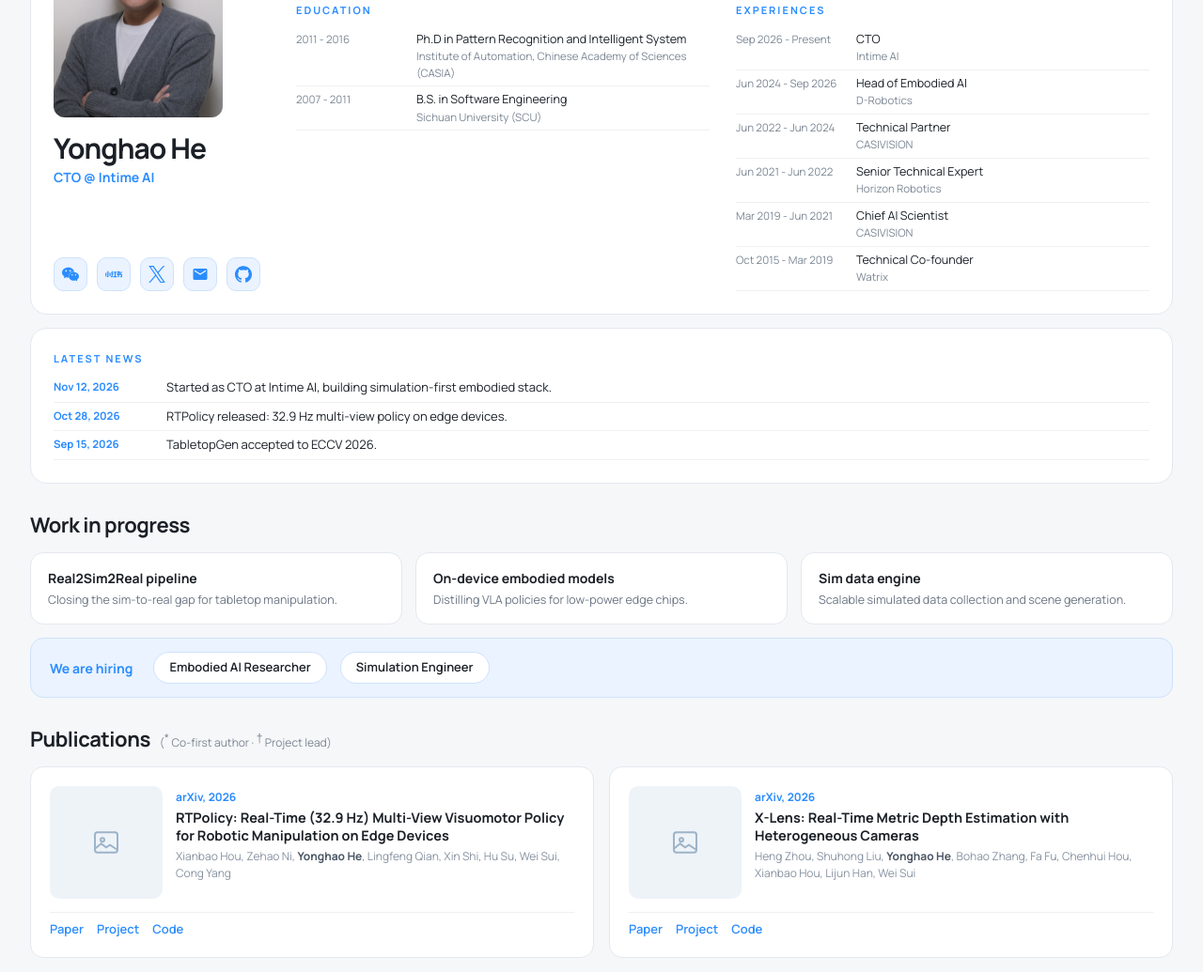
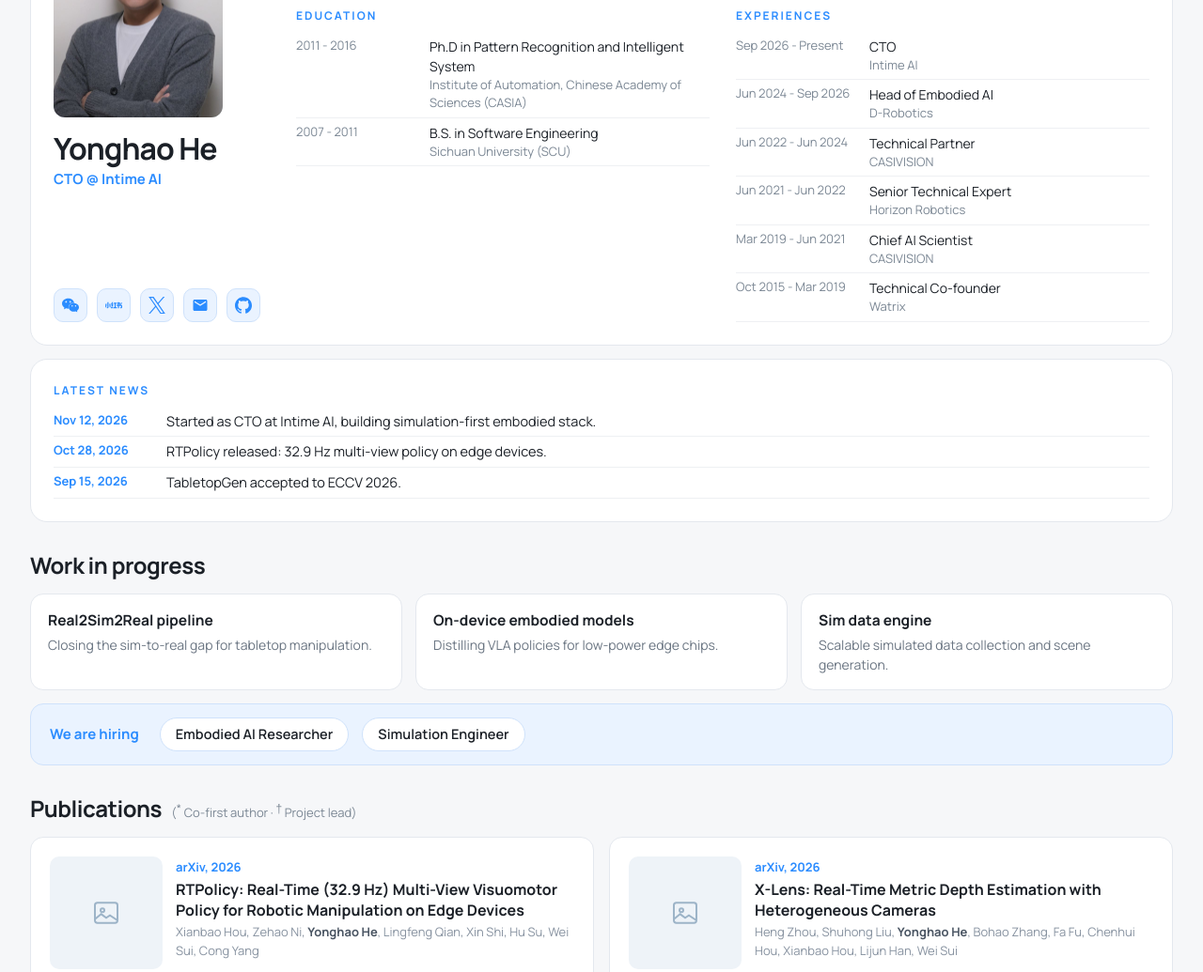
Before and after one commit to YonghaoHe/yonghaohe.github.io, a plain HTML site: page index.html in a window 1280 px wide. Shown: the part 154-1189 px from the top of the page at 94% size. Drawn offline with Linux system fonts and the light colour scheme.

Commit message:
Raise type scale one step (#14)
Co-authored-by: Cursor Agent <cursoragent@cursor.com>
Co-authored-by: yonghao.he.2023 <yonghao.he.2023@gmail.com>

```diff
--- a/css/style.css
+++ b/css/style.css
@@ -3,38 +3,38 @@
 @font-face{font-family:'Manrope';font-style:normal;font-weight:700;font-display:swap;src:url('../fonts/manrope-latin-700.woff2') format('woff2')}
 :root{--accent:#2b8cff;--accent-soft:#eaf3ff;--accent-line:#cfe2fb;--bg:#f6f7f9;--card:#fff;--line:#e4e8ee;--text:#1b2027;--muted:#7b8794}
 *{box-sizing:border-box;margin:0;padding:0}
-body{background:var(--bg);color:var(--text);font:14px/1.5 'Manrope',sans-serif}
+body{background:var(--bg);color:var(--text);font:15px/1.5 'Manrope',sans-serif}
 ul{list-style:none}a{color:inherit;text-decoration:none}
 .page{max-width:1280px;margin:0 auto;padding:32px}
 .card{background:var(--card);border:1px solid var(--line);border-radius:18px;padding:24px}
-.eyebrow{font-size:11px;letter-spacing:2px;text-transform:uppercase;color:var(--accent);margin-bottom:8px;font-weight:700}
-.section-title{font-size:22px;letter-spacing:-.5px;margin:28px 0 12px}
-.legend{font-size:12px;font-weight:400;color:var(--muted);letter-spacing:0;margin-left:6px}.legend sup{font-size:12px}
+.eyebrow{font-size:12px;letter-spacing:2px;text-transform:uppercase;color:var(--accent);margin-bottom:8px;font-weight:700}
+.section-title{font-size:24px;letter-spacing:-.5px;margin:28px 0 12px}
+.legend{font-size:13px;font-weight:400;color:var(--muted);letter-spacing:0;margin-left:6px}.legend sup{font-size:12px}
 .hero{display:grid;grid-template-columns:230px 1fr 1fr;gap:22px 28px}
 .hero-id{grid-column:1;grid-row:1/3;display:flex;flex-direction:column;align-items:flex-start}
 .avatar{width:180px;border-radius:12px;background:var(--accent-soft);display:flex;align-items:center;justify-content:center;font-size:52px;font-weight:700;color:var(--accent);letter-spacing:-2px;overflow:hidden}
 .avatar img{display:block;width:100%;height:auto}
-.hero h1{font-size:30px;letter-spacing:-1px;margin-top:16px;line-height:1.1}
+.hero h1{font-size:32px;letter-spacing:-1px;margin-top:16px;line-height:1.1}
 .role-line{color:var(--accent);font-weight:700;margin-top:4px}
 .social{display:flex;gap:10px;margin-top:auto;padding-top:20px}
 .social-icon{width:36px;height:36px;border:1px solid var(--accent-line);background:var(--accent-soft);color:var(--accent);border-radius:10px;display:flex;align-items:center;justify-content:center;transition:background .15s,color .15s}
 .social-icon:hover{background:var(--accent);color:#fff}
 .intro{grid-column:2/4;grid-row:1;color:#444;padding-bottom:14px;border-bottom:1px solid var(--line)}
 .hero-col:nth-of-type(1){grid-column:2;grid-row:2}.hero-col:nth-of-type(2){grid-column:3;grid-row:2}
-.rows li{display:grid;grid-template-columns:128px 1fr;padding:5px 0;border-bottom:1px solid #eef0f3;font-size:12.5px}
-.row-date{white-space:nowrap;color:var(--muted);font-size:11.5px}
-.row-main small{display:block;color:var(--muted);font-size:11.5px}
+.rows li{display:grid;grid-template-columns:142px 1fr;padding:5px 0;border-bottom:1px solid #eef0f3;font-size:14px}
+.row-date{white-space:nowrap;color:var(--muted);font-size:13px}
+.row-main small{display:block;color:var(--muted);font-size:13px}
 .news{margin-top:14px}
-.news-list li{display:grid;grid-template-columns:120px 1fr;padding:5px 0;border-bottom:1px solid #eef0f3;font-size:13px}
-.news-list time{color:var(--accent);font-weight:700;font-size:11.5px}
+.news-list li{display:grid;grid-template-columns:120px 1fr;padding:5px 0;border-bottom:1px solid #eef0f3;font-size:14.5px}
+.news-list time{color:var(--accent);font-weight:700;font-size:13px}
 .wip-grid{display:grid;grid-template-columns:repeat(3,1fr);gap:14px}
 .wip-card{background:var(--card);border:1px solid var(--line);border-radius:14px;padding:16px 18px}
-.wip-card h3{font-size:14px;margin-bottom:4px}.wip-card p{color:#6a7582;font-size:12.5px}
+.wip-card h3{font-size:15.5px;margin-bottom:4px}.wip-card p{color:#6a7582;font-size:14px}
 .hiring{margin-top:14px;display:flex;align-items:center;gap:14px;background:var(--accent-soft);border:1px solid var(--accent-line);border-radius:14px;padding:14px 20px}
 .hiring strong{color:var(--accent);margin-right:8px}
-.role{position:relative;background:#fff;border:1px solid var(--accent-line);border-radius:99px;padding:6px 16px;font-size:13px;font-weight:600;cursor:default;outline:none}
+.role{position:relative;background:#fff;border:1px solid var(--accent-line);border-radius:99px;padding:6px 16px;font-size:14.5px;font-weight:600;cursor:default;outline:none}
 .role:hover,.role:focus{border-color:var(--accent);color:var(--accent)}
-.role em{display:none;position:absolute;left:0;bottom:calc(100% + 8px);width:260px;font-style:normal;font-weight:400;font-size:12px;line-height:1.45;color:#fff;background:#1b2027;padding:10px 12px;border-radius:10px;z-index:5}
+.role em{display:none;position:absolute;left:0;bottom:calc(100% + 8px);width:260px;font-style:normal;font-weight:400;font-size:13px;line-height:1.45;color:#fff;background:#1b2027;padding:10px 12px;border-radius:10px;z-index:5}
 .role:hover em,.role:focus em{display:block}
 .pub-grid{display:grid;grid-template-columns:repeat(2,1fr);gap:16px}
 .pub-card{background:var(--card);border:1px solid var(--line);border-radius:14px;padding:20px;display:flex;flex-direction:column;justify-content:space-between;gap:14px}
@@ -42,13 +42,13 @@ ul{list-style:none}a{color:inherit;text-decoration:none}
 .pub-main{display:flex;gap:14px}
 .pub-thumb{flex:none;width:120px;height:120px;border-radius:10px;background:#eef3f8;color:#9db4c8;display:flex;align-items:center;justify-content:center;overflow:hidden}
 .pub-thumb img{width:100%;height:100%;object-fit:cover}
-.pub-venue{font-size:12px;color:var(--accent);font-weight:700}
-.pub-info h3{font-size:14.5px;margin:3px 0;line-height:1.35}
-.pub-authors{font-size:12px;color:#8792a0}.pub-authors strong{color:#4a5563}
-.pub-links{display:flex;gap:14px;font-size:13px;color:var(--accent);font-weight:600;border-top:1px solid #eef0f3;padding-top:8px}
+.pub-venue{font-size:13px;color:var(--accent);font-weight:700}
+.pub-info h3{font-size:16px;margin:3px 0;line-height:1.35}
+.pub-authors{font-size:13px;color:#8792a0}.pub-authors strong{color:#4a5563}
+.pub-links{display:flex;gap:14px;font-size:14.5px;color:var(--accent);font-weight:600;border-top:1px solid #eef0f3;padding-top:8px}
 .pub-links a:hover{text-decoration:underline}
 .pub-more{display:block;margin:18px auto 0;background:var(--accent);color:#fff;border:0;border-radius:99px;padding:10px 24px;font:inherit;cursor:pointer}
-.footer{text-align:center;color:var(--muted);font-size:12px;padding:8px 0 32px}
+.footer{text-align:center;color:var(--muted);font-size:13px;padding:8px 0 32px}
 @media(max-width:860px){.page{padding:16px}.hero{grid-template-columns:1fr}.hero-id,.intro,.hero-col:nth-of-type(1),.hero-col:nth-of-type(2){grid-column:1;grid-row:auto}.wip-grid,.pub-grid{grid-template-columns:1fr}.hiring{flex-wrap:wrap}.rows li,.news-list li{grid-template-columns:1fr}}
 .social-wrap{position:relative;display:inline-flex}
 .qr-tip{display:none;pointer-events:none;position:absolute;left:0;bottom:calc(100% + 10px);background:#fff;border:1px solid var(--line);border-radius:12px;padding:8px;box-shadow:0 8px 24px rgba(27,32,39,.18);z-index:10}
```
